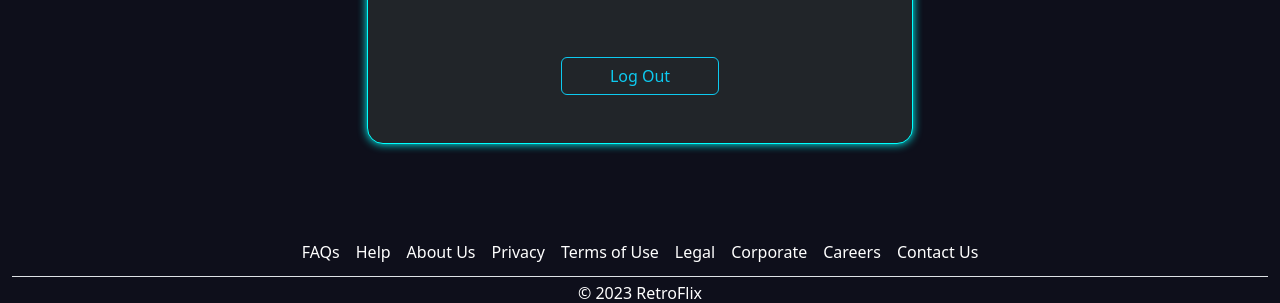
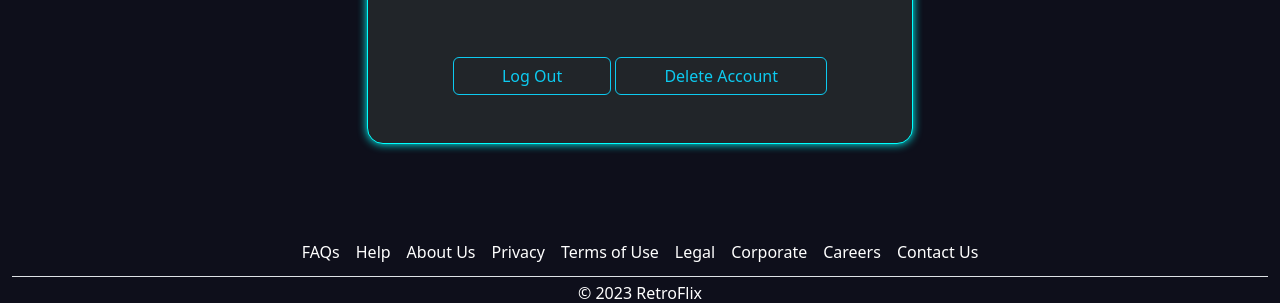
Before and after one commit to maxecution/RetroFlix, a Flask app: page /account in a window 1280 px wide. Shown: the part 564-867 px from the top of the page. Run offline with Flask 3, Linux system fonts and the light colour scheme.

Commit message:
delete buttoin added

```diff
--- a/application/static/styles/styles_account.css
+++ b/application/static/styles/styles_account.css
@@ -14,3 +14,8 @@ h1{
     margin-top: 50px;
     text-align: center;
 }
+
+.account_maintenance{
+    flex: 1 1;
+    max-height: fit-content;
+}
--- a/application/templates/account.html
+++ b/application/templates/account.html
@@ -40,8 +40,9 @@
                   <p>Date of Birth: {{ dob }}</p>
                  </div>
 
-                 <div style="align-self: center;">
+                 <div class="account_maintenance"  style="align-self: center;">
                   <a class="btn btn-outline-info btn-md px-5 mt-3" href="{{ url_for('logout') }}" role="button" type="submit" >Log Out</a>
+                  <a class="btn btn-outline-info btn-md px-5 mt-3" href="{{ url_for('logout') }}" role="button" type="submit" >Delete Account</a>
                 </div>
                </form>
              </div>
```
